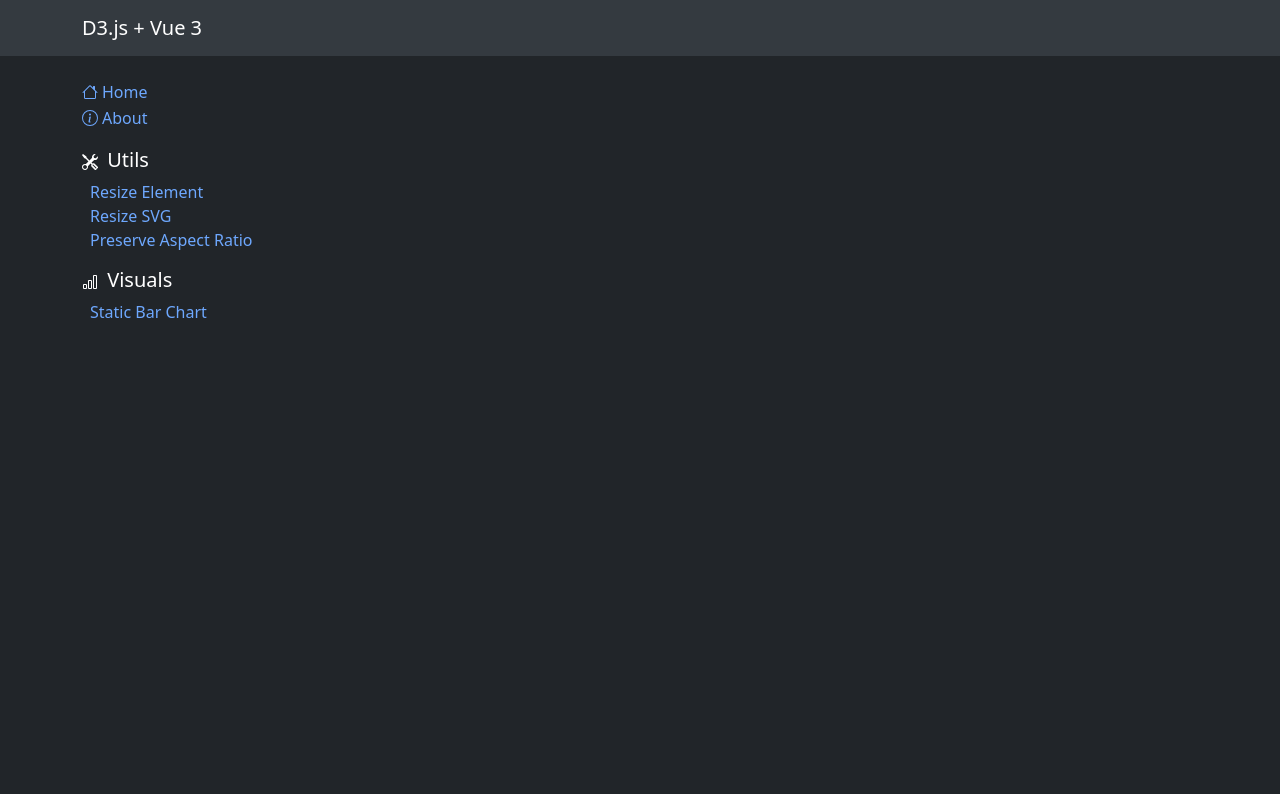
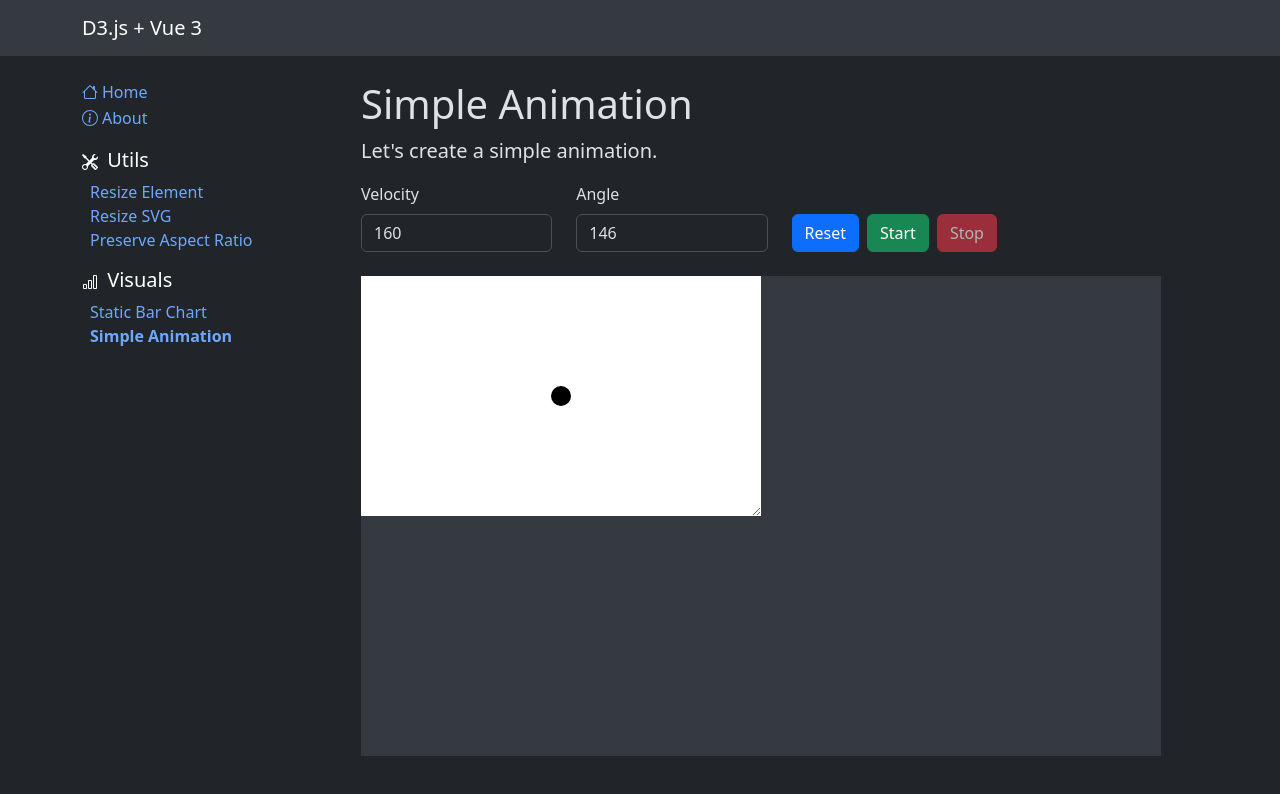
Before and after one commit to jarrettmeyer/d3js-vue3-examples, a Nuxt app: page /visuals/simple-animation in a window 1280 px wide. Shown: the top 794 px of the page. Built offline with nearby package versions, Linux system fonts and the light colour scheme.

Commit message:
adds new animation graphic

```diff
--- a/components/AppMenu.vue
+++ b/components/AppMenu.vue
@@ -33,6 +33,9 @@
     <li>
       <NuxtLink to="/visuals/static-bar-chart">Static Bar Chart</NuxtLink>
     </li>
+    <li>
+      <NuxtLink to="/visuals/simple-animation">Simple Animation</NuxtLink>
+    </li>
   </ul>
 </template>
 
--- /dev/null
+++ b/pages/visuals/simple-animation/index.vue
@@ -0,0 +1,173 @@
+<script lang="ts" setup>
+const resizeRef = ref<HTMLElement | null>(null);
+const { width, height } = useResizeObserver(resizeRef);
+const cx = ref(25 * 8);
+const cy = ref(15 * 8);
+const r = ref(10);
+const velocity = ref(Math.floor(100 + 100 * Math.random()));
+const angleDegrees = ref(Math.floor(360 * Math.random()));
+const isAnimating = ref(false);
+const lastTick = ref<number | null>(null);
+const vxMod = ref(1);
+const vyMod = ref(1);
+
+const angleRadians = computed(() => {
+  const degrees = angleDegrees.value - 90;
+  return (degrees * Math.PI) / 180;
+});
+
+const vx = computed(
+  () => velocity.value * vxMod.value * Math.cos(angleRadians.value)
+);
+
+const vy = computed(
+  () => velocity.value * vyMod.value * Math.sin(angleRadians.value)
+);
+
+const minX = computed(() => r.value);
+
+const minY = computed(() => r.value);
+
+const maxX = computed(() => width.value - r.value);
+
+const maxY = computed(() => height.value - r.value);
+
+const onReset = () => {
+  cx.value = width.value / 2;
+  cy.value = height.value / 2;
+  isAnimating.value = false;
+  vxMod.value = 1;
+  vyMod.value = 1;
+};
+
+const onStart = () => {
+  angleDegrees.value = angleDegrees.value % 360;
+  isAnimating.value = true;
+
+  const animate = (t: number) => {
+    if (isAnimating.value) {
+      // Velocity is in pixels per second. So we need to know how many seconds
+      // have passed since the last animation frame.
+      const secondsPassed = (t - (lastTick.value ?? t)) / 1000;
+      const dx = secondsPassed * vx.value;
+      const dy = secondsPassed * vy.value;
+
+      // Update the ball's position.
+      cx.value += dx;
+      cy.value += dy;
+
+      // Edge detection.
+      if (cx.value < minX.value) {
+        vxMod.value *= -1;
+        cx.value = minX.value;
+      } else if (cx.value > maxX.value) {
+        vxMod.value *= -1;
+        cx.value = maxX.value;
+      }
+      if (cy.value < minY.value) {
+        vyMod.value *= -1;
+        cy.value = minY.value;
+      } else if (cy.value > maxY.value) {
+        vyMod.value *= -1;
+        cy.value = maxY.value;
+      }
+
+      lastTick.value = t;
+      requestAnimationFrame(animate);
+    }
+  };
+
+  requestAnimationFrame(animate);
+};
+
+const onStop = () => {
+  isAnimating.value = false;
+  lastTick.value = null;
+};
+</script>
+
+<template>
+  <h1>Simple Animation</h1>
+
+  <p class="lead">Let's create a simple animation.</p>
+
+  <section class="mb-4">
+    <div class="row">
+      <div class="col-3">
+        <label for="input-velocity" class="form-label">Velocity</label>
+        <input
+          id="input-velocity"
+          class="form-control"
+          type="number"
+          v-model="velocity"
+          min="0"
+          max="1000"
+          step="1"
+        />
+      </div>
+      <div class="col-3">
+        <label for="input-angle" class="form-label">Angle</label>
+        <input
+          id="input-angle"
+          class="form-control"
+          type="number"
+          v-model="angleDegrees"
+          min="0"
+          max="359"
+          step="1"
+          :disabled="isAnimating"
+        />
+      </div>
+      <div class="col-6">
+        <label class="form-label">&nbsp;</label>
+        <div>
+          <button
+            class="btn btn-primary me-2"
+            @click="onReset"
+            :disabled="isAnimating"
+          >
+            Reset
+          </button>
+          <button
+            class="btn btn-success me-2"
+            @click="onStart"
+            :disabled="isAnimating"
+          >
+            Start
+          </button>
+          <button
+            class="btn btn-danger"
+            @click="onStop"
+            :disabled="!isAnimating"
+          >
+            Stop
+          </button>
+        </div>
+      </div>
+    </div>
+  </section>
+
+  <section class="wrapper mb-4 bg-body-secondary">
+    <div class="resize bg-white" ref="resizeRef">
+      <svg :width="width" :height="height">
+        <circle class="ball" :cx="cx" :cy="cy" :r="r" />
+      </svg>
+    </div>
+  </section>
+</template>
+
+<style lang="scss" scoped>
+.resize {
+  width: 25rem;
+  height: 15rem;
+  min-width: 5rem;
+  min-height: 3rem;
+  max-width: 50rem;
+  max-height: 30rem;
+}
+
+.wrapper {
+  width: 50rem;
+  height: 30rem;
+}
+</style>
```
